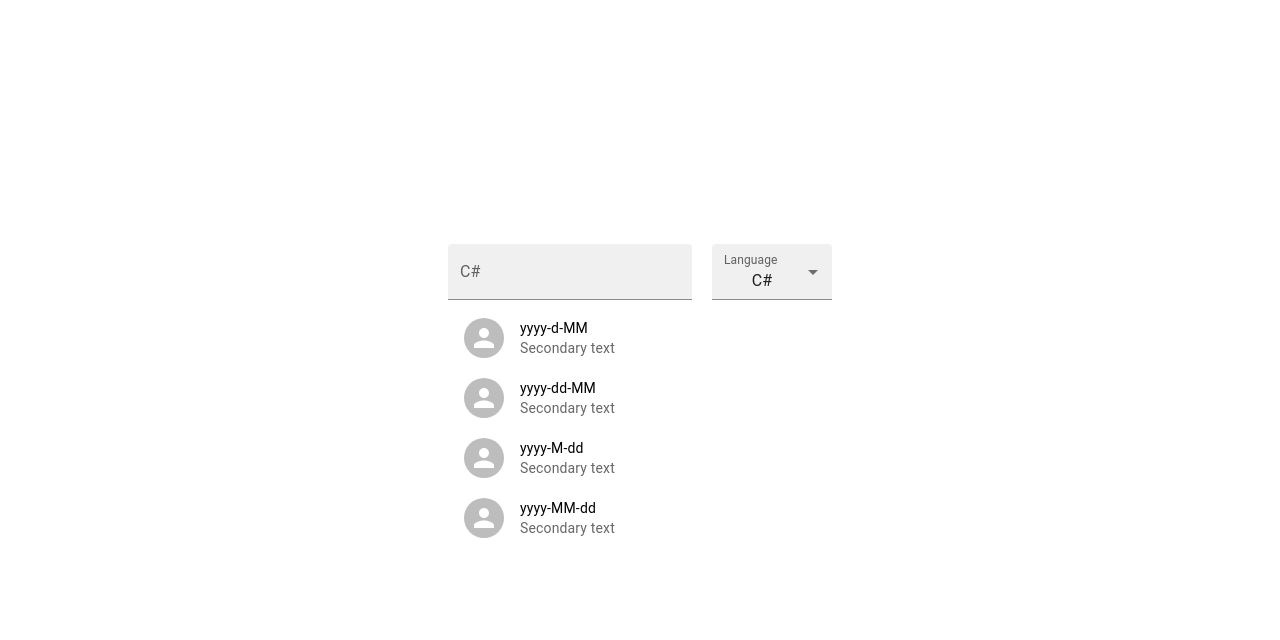
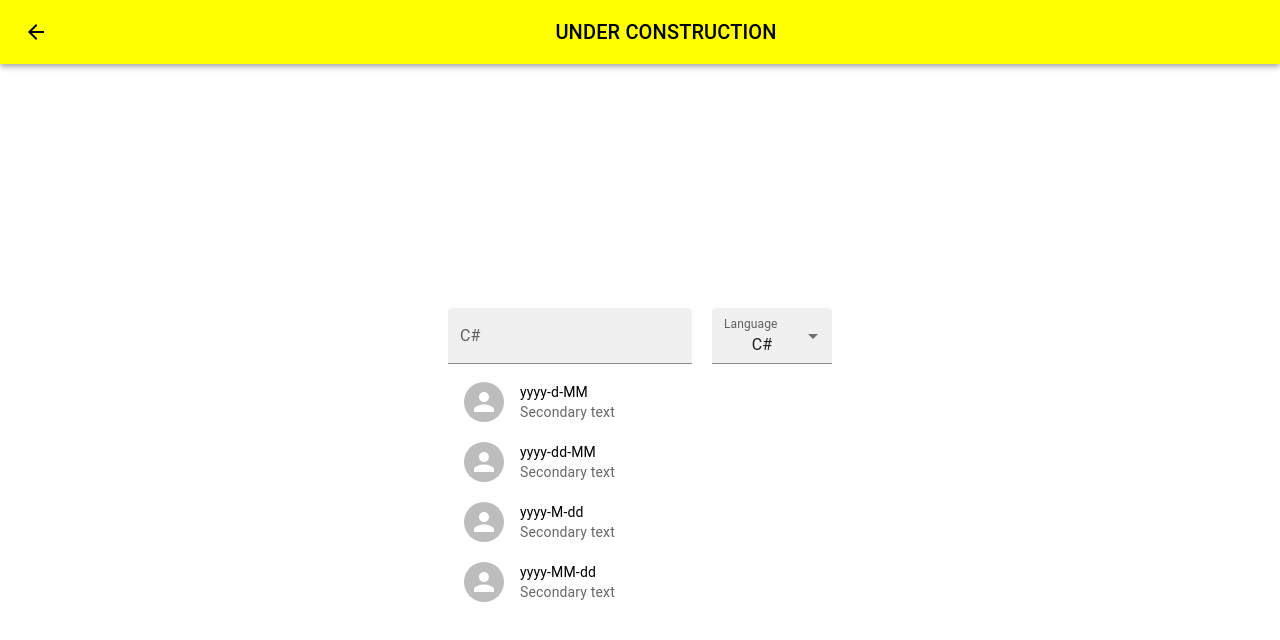
Before and after one commit to johnyenter-briars/reverse-date-parser, a React (Create React App) app: page / in a window 1280 px wide. Shown: the top 640 px of the page. Built offline with nearby package versions, Linux system fonts and the light colour scheme.

Commit message:
add under construction banner

```diff
--- a/src/App.tsx
+++ b/src/App.tsx
@@ -4,6 +4,13 @@
 import { parseDateString } from './parser/Parser';
 import { Avatar, FormControl, IconButton, InputLabel, List, ListItem, ListItemAvatar, ListItemButton, ListItemText, MenuItem, Select, TextField } from '@mui/material';
 import { Box } from '@mui/system';
+import AppBar from '@mui/material/AppBar';
+import Toolbar from '@mui/material/Toolbar';
+import Typography from '@mui/material/Typography';
+import Button from '@mui/material/Button';
+import MenuIcon from '@mui/icons-material/Menu';
+import ArrowBackIcon from '@mui/icons-material/ArrowBack';
+
 
 const App: React.FC = () => {
   const [parsedOptions, setParsedOptions] = React.useState(parseDateString("2021-12-01", "C#"));
@@ -20,6 +27,22 @@
   return (
     <div className="App">
       <div style={{ width: '100%' }}>
+        <AppBar position="static" sx={{ background: 'yellow', color: 'black' }}>
+          <Toolbar>
+            <IconButton
+              size="large"
+              edge="start"
+              color="inherit"
+              aria-label="back"
+              sx={{ mr: 2 }}
+            >
+              <ArrowBackIcon href="\" />
+            </IconButton>
+            <Typography variant="h6" component="div" sx={{ flexGrow: 1 }}>
+              UNDER CONSTRUCTION
+            </Typography>
+          </Toolbar>
+        </AppBar>
         <Box
           sx={{
             display: 'flex',
```
